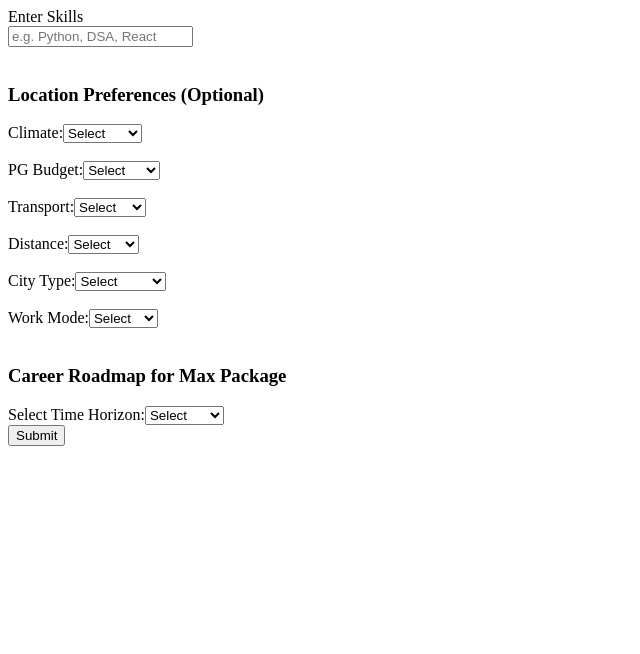
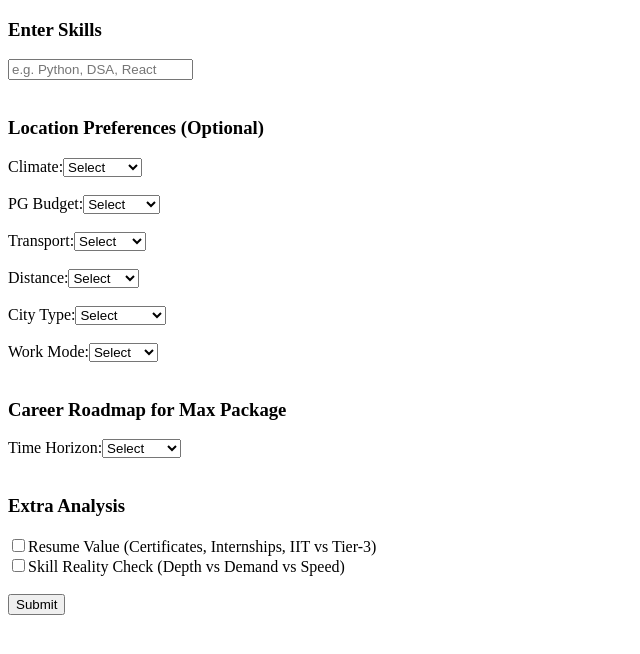
Before and after one commit to Coder-shank/Market-Value-Analyser, a React (Vite) app in the folder frontend/: page / in a window 1280 px wide. Shown: the top 654 px of the page, without its empty margins (0-640 px from the left). Built offline with nearby package versions, Linux system fonts and the light colour scheme; the HTML template or start-up script is replaced by a standard one.

Commit message:
Added 3 more features

```diff
--- a/frontend/src/Home.tsx
+++ b/frontend/src/Home.tsx
@@ -1,9 +1,13 @@
 import { useState } from "react";
 
 function Home(){
-    const [input,setInput] = useState("")
-    const [result,setResult] = useState("")
-    const [years, setYears] = useState("")
+    const [input,setInput] = useState("");
+    const [result,setResult] = useState("");
+    const [years, setYears] = useState("");
+    const [loading, setLoading] = useState(false);
+
+    const [analyzeFactors, setAnalyzeFactors] = useState(false);
+    const [analyzeSkills, setAnalyzeSkills] = useState(false);
 
     const [preferences, setPreferences] = useState({
         climate: "",
@@ -12,17 +16,26 @@ function Home(){
         distance: "",
         cityType: "",
         workMode: ""
-    })
+    });
 
     function handlePreferenceChange(e){
         const { name, value } = e.target;
         setPreferences(prev => ({
             ...prev,
             [name]: value
-        }))
+        }));
     }
 
     async function handleClick(){
+
+        if(!input){
+            alert("Please enter skills first");
+            return;
+        }
+
+        try{
+            setLoading(true);
+            setResult("");
 
             const response = await fetch("http://localhost:5000/generate", {
                 method: "POST",
@@ -32,18 +45,27 @@ function Home(){
                 body: JSON.stringify({
                     userInput: input,
                     preference: preferences,
-          years: years
+                    years: years,
+                    analyzeFactors: analyzeFactors,
+                    analyzeSkills: analyzeSkills
                 })
             });
 
             const data = await response.json();
             setResult(data.result);
+
+        }catch(err){
+            console.log(err);
+            setResult("Error fetching result");
+        }finally{
+            setLoading(false);
+        }
     }
 
     return (
         <>
             {/* SKILLS */}
-            <label>Enter Skills</label><br />
+            <h3>Enter Skills</h3>
             <input
                 placeholder="e.g. Python, DSA, React"
                 value={input}
@@ -52,11 +74,7 @@ function Home(){
 
             <br /><br />
 
-
-
-
-
-            {/* 🔽 OTHER PREFERENCES (OPTIONAL) */}
+            {/* PREFERENCES */}
             <h3>Location Preferences (Optional)</h3>
 
             <label>Climate:</label>
@@ -119,10 +137,10 @@ function Home(){
 
             <br /><br />
 
-            {/* 🔥 CAREER ROADMAP SECTION */}
+            {/* CAREER ROADMAP */}
             <h3>Career Roadmap for Max Package</h3>
 
-            <label>Select Time Horizon:</label>
+            <label>Time Horizon:</label>
             <select value={years} onChange={(e)=> setYears(e.target.value)}>
                 <option value="">Select</option>
                 <option value="3">0-3 Years</option>
@@ -132,15 +150,44 @@ function Home(){
                 <option value="30">30 Years</option>
                 <option value="40">40 Years</option>
             </select>
-        <br></br>
 
+            <br /><br />
+
+            {/* FEATURES */}
+            <h3>Extra Analysis</h3>
+
+            <label>
+                <input
+                    type="checkbox"
+                    checked={analyzeFactors}
+                    onChange={(e) => setAnalyzeFactors(e.target.checked)}
+                />
+                Resume Value (Certificates, Internships, IIT vs Tier-3)
+            </label>
+
+            <br />
+
+            <label>
+                <input
+                    type="checkbox"
+                    checked={analyzeSkills}
+                    onChange={(e) => setAnalyzeSkills(e.target.checked)}
+                />
+                Skill Reality Check (Depth vs Demand vs Speed)
+            </label>
+
+            <br /><br />
 
             {/* SUBMIT */}
-            <button onClick={handleClick}>Submit</button>
+            <button onClick={handleClick}>
+                {loading ? "Analyzing..." : "Submit"}
+            </button>
+
+            <br /><br />
 
             {/* RESULT */}
             <div className="ResultBox">
-                <pre>{result}</pre>
+                {loading ? <p>Loading...</p> : <pre>{result}</pre>}
             </div>
         </>
     )
```
Lines whose indentation alone changed are shown as unchanged.
